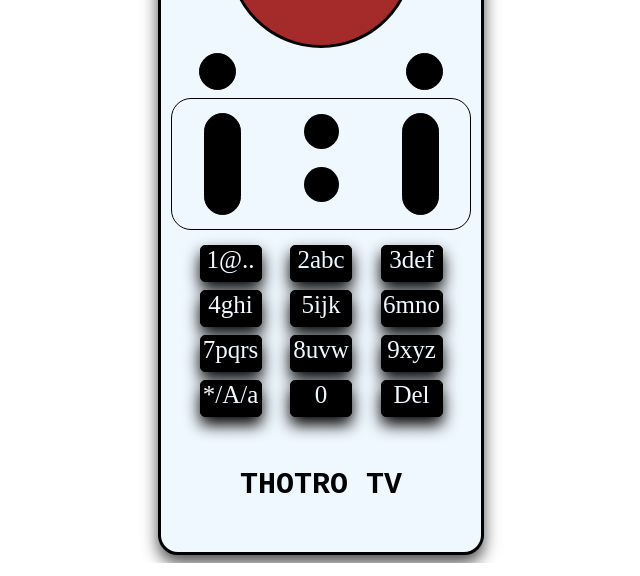
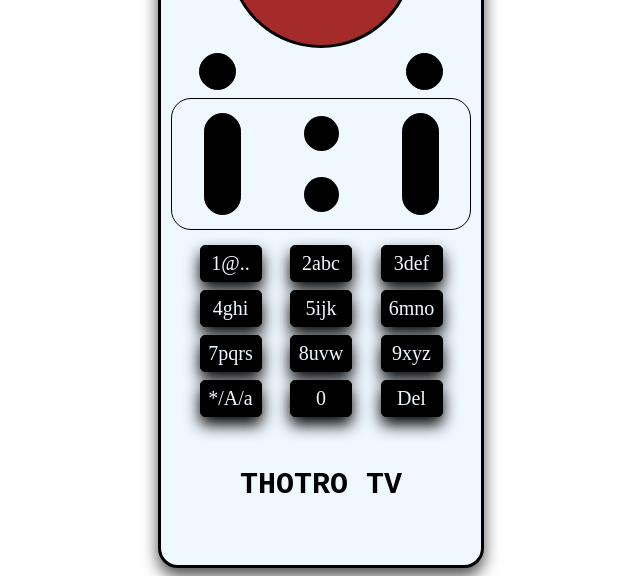
Before and after one commit to iamdurlove/remote, a plain HTML site: page index.html in a window 1280 px wide. Shown: the part 479-1055 px from the top of the page, without its empty margins (319-959 px from the left). Drawn offline with Linux system fonts and the light colour scheme.

Commit message:
Add files via upload

```diff
--- a/style.css
+++ b/style.css
@@ -8,11 +8,11 @@ body{
 .remote-border{
     padding: 10px;
     width: 300px;
-    height: 1000px;
     border: solid black;
     background-color: aliceblue;
     border-radius: 20px;
     box-shadow: 0px 8px 16px 0px rgba(0, 0, 0, 0.698);
+
 }
 
 
@@ -103,6 +103,7 @@ body{
     border: solid black 1px;
     border-radius: 20px;
     background-color: grey;
+    outline-offset: 4px;
 }
 
 .row3-button1, .row3-button4{
@@ -152,6 +153,11 @@ body{
     border: solid black 1px;
     border-radius: 50%;
     background-color: black;
+    color: white;
+    display: flex;
+    justify-content: center;
+    align-items: center;
+
 }
 
 .row7-centrebutton{
@@ -172,6 +178,10 @@ body{
     border: solid black 1px;
     border-radius: 50%;
     background-color: black;
+    color: white;
+    display: flex;
+    justify-content: center;
+    align-items: center;
 
 }
 
@@ -181,11 +191,17 @@ body{
     border: solid black 1px;
     border-radius: 20px;
     background-color: black;
+    display: grid;
+    justify-content: center;
+    align-items: center;
 }
 
 .row9-column2{
     width: 35px;
     height: 100px;
+    display: grid;
+    align-items: center;
+    justify-content: center;
 }
 
 .row9-column2-button1, .row9-column2-button2{
@@ -193,53 +209,27 @@ body{
     height: 35px;
     background-color: black;
     border-radius: 20px;
+    display: flex;
     justify-content: center;
     align-items: center;
+
+
 }
 
-.row10-button1, .row10-button2, .row10-button3{
+.row10-button1, .row10-button2, .row10-button3,.row11-button1, .row11-button2, .row11-button3, .row12-button1, .row12-button2, .row12-button3, .row13-button1, .row13-button2, .row13-button3{
     width: 60px;
     height: 35px;
     border: solid black 1px;
     border-radius: 5px;
     background-color: black;
     color: aliceblue;
-    font-size: 25px;
+    font-size: 20px;
     box-shadow: 0px 8px 16px 0px rgba(0, 0, 0, 0.999);
+    display: flex;
+    justify-content: center;
+    align-items: center;
 }
 
-.row11-button1, .row11-button2, .row11-button3{
-    width: 60px;
-    height: 35px;
-    border: solid black 1px;
-    border-radius: 5px;
-    background-color: black;
-    color: aliceblue;
-    font-size: 25px;
-    box-shadow: 0px 8px 16px 0px rgba(0, 0, 0, 0.999);
-}
-
-.row12-button1, .row12-button2, .row12-button3{
-    width: 60px;
-    height: 35px;
-    border: solid black 1px;
-    border-radius: 5px;
-    background-color: black;
-    color: aliceblue;
-    font-size: 25px;
-    box-shadow: 0px 8px 16px 0px rgba(0, 0, 0, 0.999);
-}
-
-.row13-button1, .row13-button2, .row13-button3{
-    width: 60px;
-    height: 35px;
-    border: solid black 1px;
-    border-radius: 5px;
-    background-color: black;
-    color: aliceblue;
-    font-size: 25px;
-    box-shadow: 0px 8px 16px 0px rgba(0, 0, 0, 0.999);
-}
 
 .kei-sabda{
     width:  100%;
```
